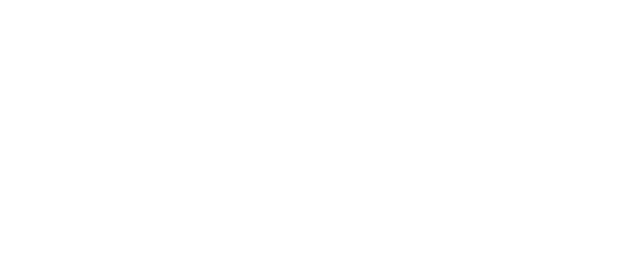
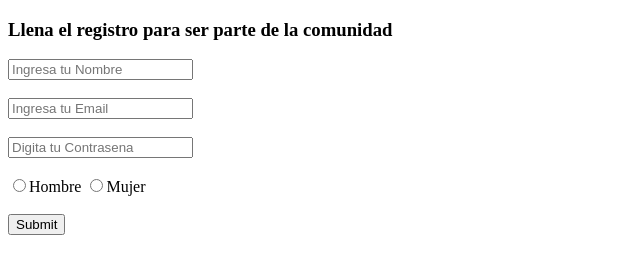
Before and after one commit to luisjuarezsanchez/Tarea_Git, a plain HTML site: page index.html in a window 1280 px wide. Shown: the whole page, without its empty margins (0-640 px from the left). Drawn offline with Linux system fonts and the light colour scheme.

Commit message:
Insercion de formulario

```diff
--- a/index.html
+++ b/index.html
@@ -4,6 +4,22 @@
 	<title>Formulario web</title>
 </head>
 <body>
-
+	<form>
+		<h3>Llena el registro para ser parte de la comunidad</h3>
+		<input type="text" placeholder="Ingresa tu Nombre" id="Nombre">
+		<br>
+		<br>
+		<input type="email" placeholder="Ingresa tu Email" name="email" id="email">
+		<br>
+		<br>
+		<input type="password" placeholder = "Digita tu Contrasena"name="password" id="password">
+		<br>
+		<br>
+		<input type="radio" >Hombre
+		<input type="radio" >Mujer
+		<br>
+		<br>
+		<input type="submit" name="">
+	</form>
 </body>
 </html>
```
